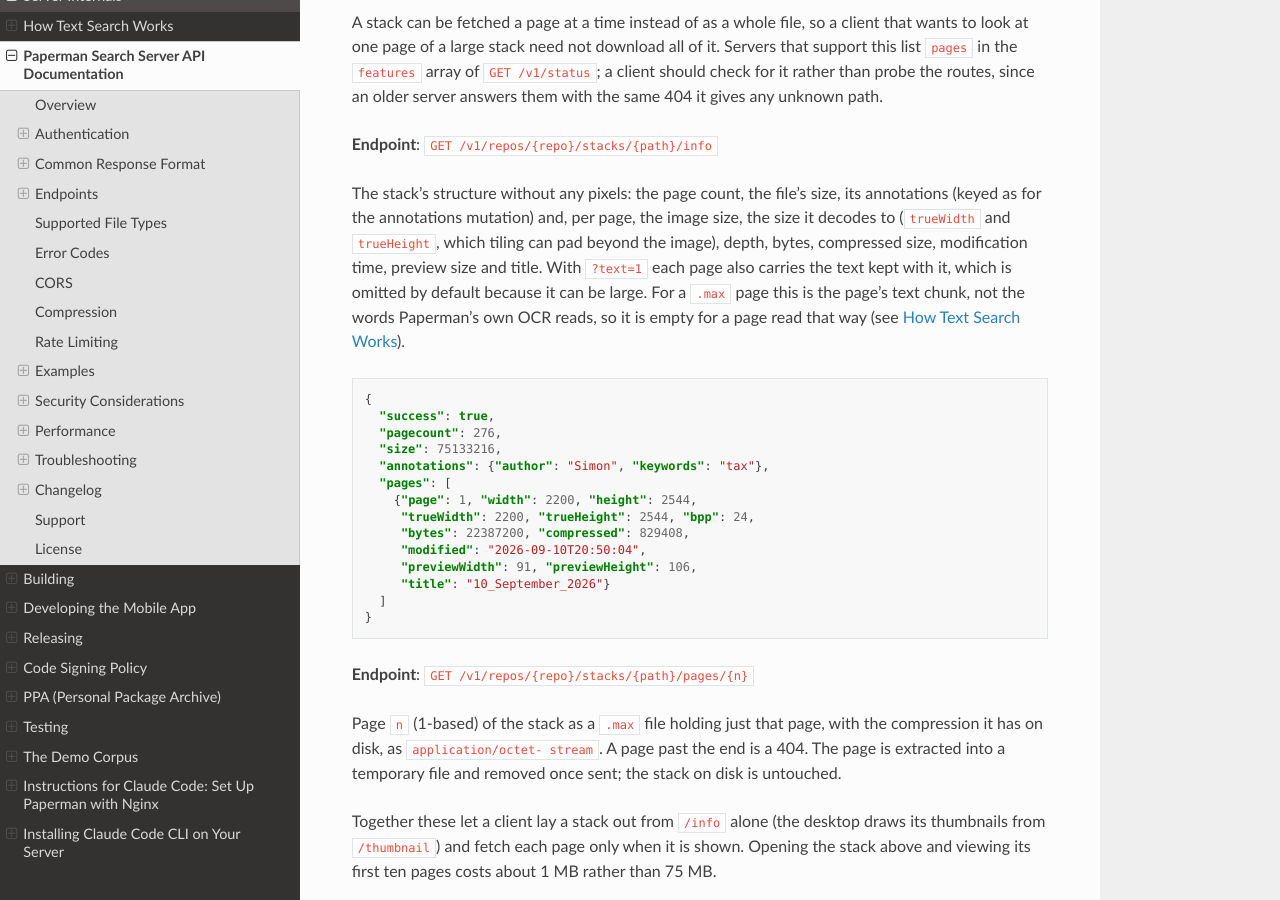
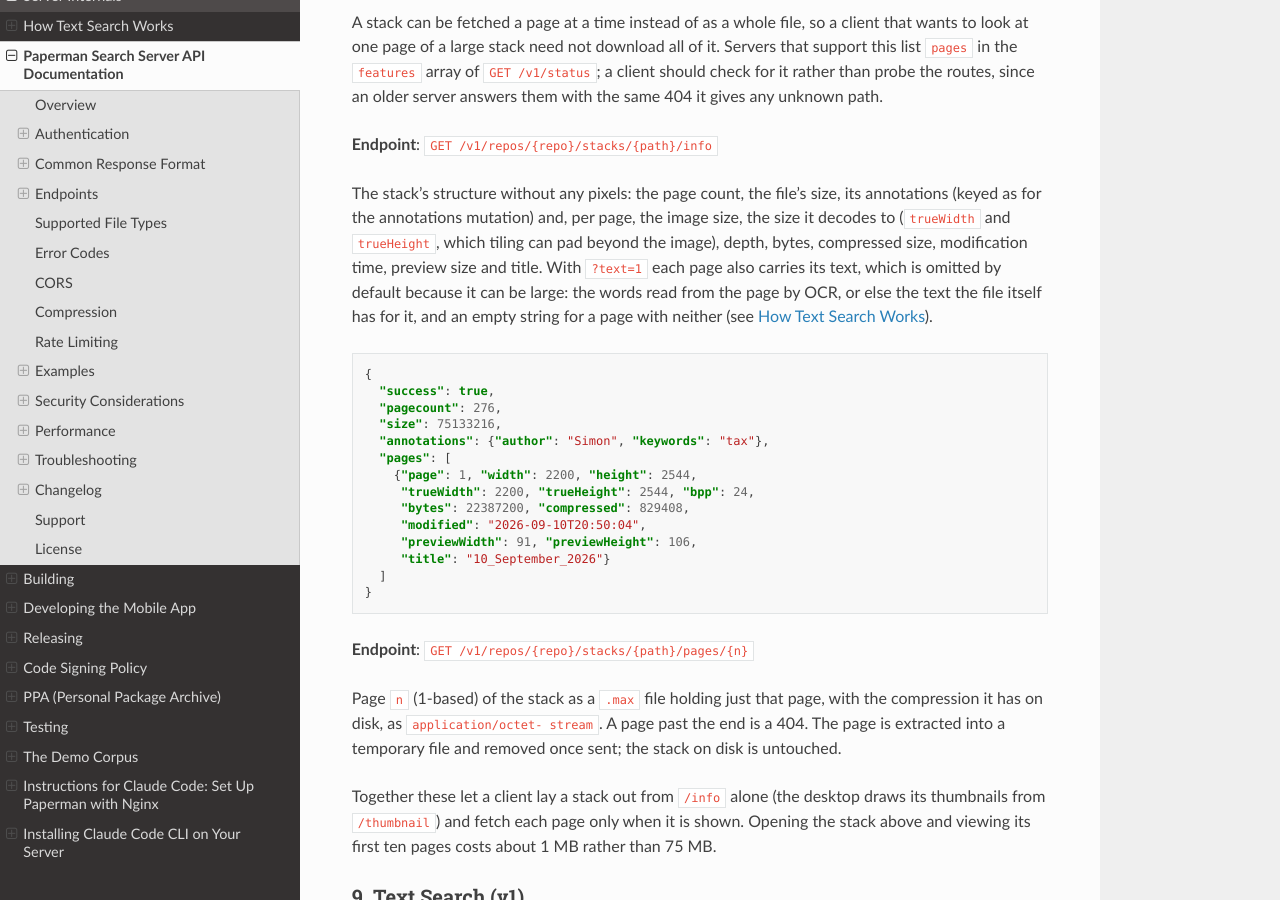
Before and after one commit to sjg20/paperman, a Sphinx documentation site: the page built from doc/api.rst, in a window 1280 px wide and 900 px high, scrolled down 16459 px. Built offline with Sphinx 7.4.7 and the Read the Docs theme 3.1.0, drawn with Linux system fonts in a browser that asks for light colours.

Commit message:
server: Give the words read from a page as its text
A stack's details can be asked for with the text of each page, which
is how a client gets what a stack says without fetching its pages.
The server answers with getPageText(), which for a .max page is the
text chunk PaperPort writes and not the words Paperman reads, so a
page read by Paperman comes back with no text. A stack on a server
then has nothing for the assistant to name it by.

Answer with File::textOfPage(), so that the text is the page's words
where it has them. A page with no text now has an empty string where
it had nothing, which tells a client that there is none to fetch.

Co-developed-by: Claude Fable 5.2 <noreply@anthropic.com>
Claude-Session: https://claude.ai/code/session_01BxfLL7T8McSpFMMxYekitE

```diff
--- a/doc/api.rst
+++ b/doc/api.rst
@@ -928,10 +928,10 @@ size, its annotations (keyed as for the annotations mutation) and, per
 page, the image size, the size it decodes to (``trueWidth`` and
 ``trueHeight``, which tiling can pad beyond the image), depth, bytes,
 compressed size, modification time, preview size and title.  With
-``?text=1`` each page also carries the text kept with it, which is
-omitted by default because it can be large. For a ``.max`` page this is
-the page's text chunk, not the words Paperman's own OCR reads, so it is
-empty for a page read that way (see :doc:`text-search`).
+``?text=1`` each page also carries its text, which is omitted by default
+because it can be large: the words read from the page by OCR, or else
+the text the file itself has for it, and an empty string for a page with
+neither (see :doc:`text-search`).
 
 .. code:: json
 
--- a/doc/cli.rst
+++ b/doc/cli.rst
@@ -306,9 +306,8 @@ See :doc:`server` for the ``client.conf`` format.
 
 ``info <repo> <stack> [--text|--json]``
    Show the pages of a stack (size, depth, compressed size, title) and
-   its annotations without fetching any of them; ``--text`` adds the
-   text kept with each page (see :doc:`api`) and ``--json`` prints the
-   server's reply as is.
+   its annotations without fetching any of them; ``--text`` adds each
+   page's text and ``--json`` prints the server's reply as is.
    Needs a server that serves stacks a page at a time.
 
 ``page <repo> <stack> <n> [-o OUT]``
```
Also changed, not shown: doc/text-search.rst (+8 -10 lines), 3 other files.
